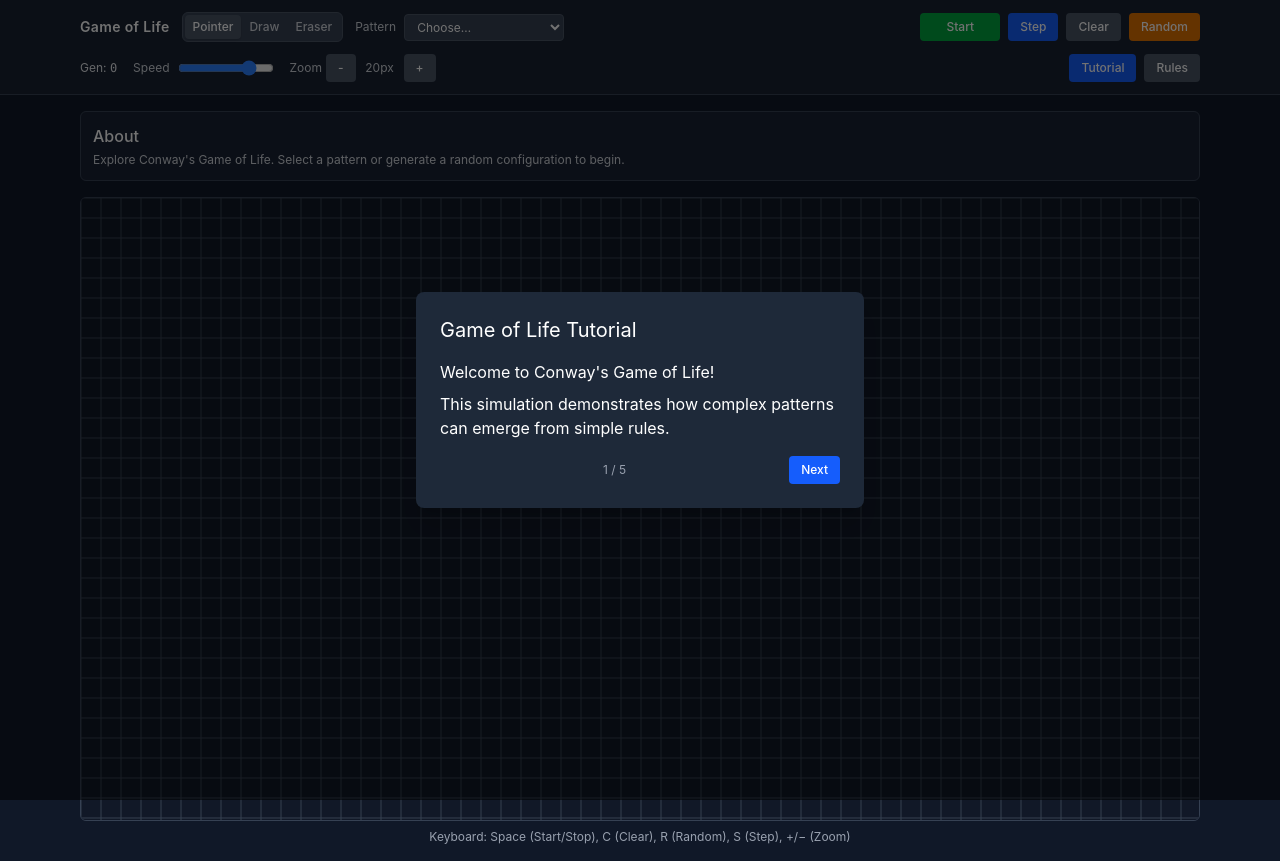
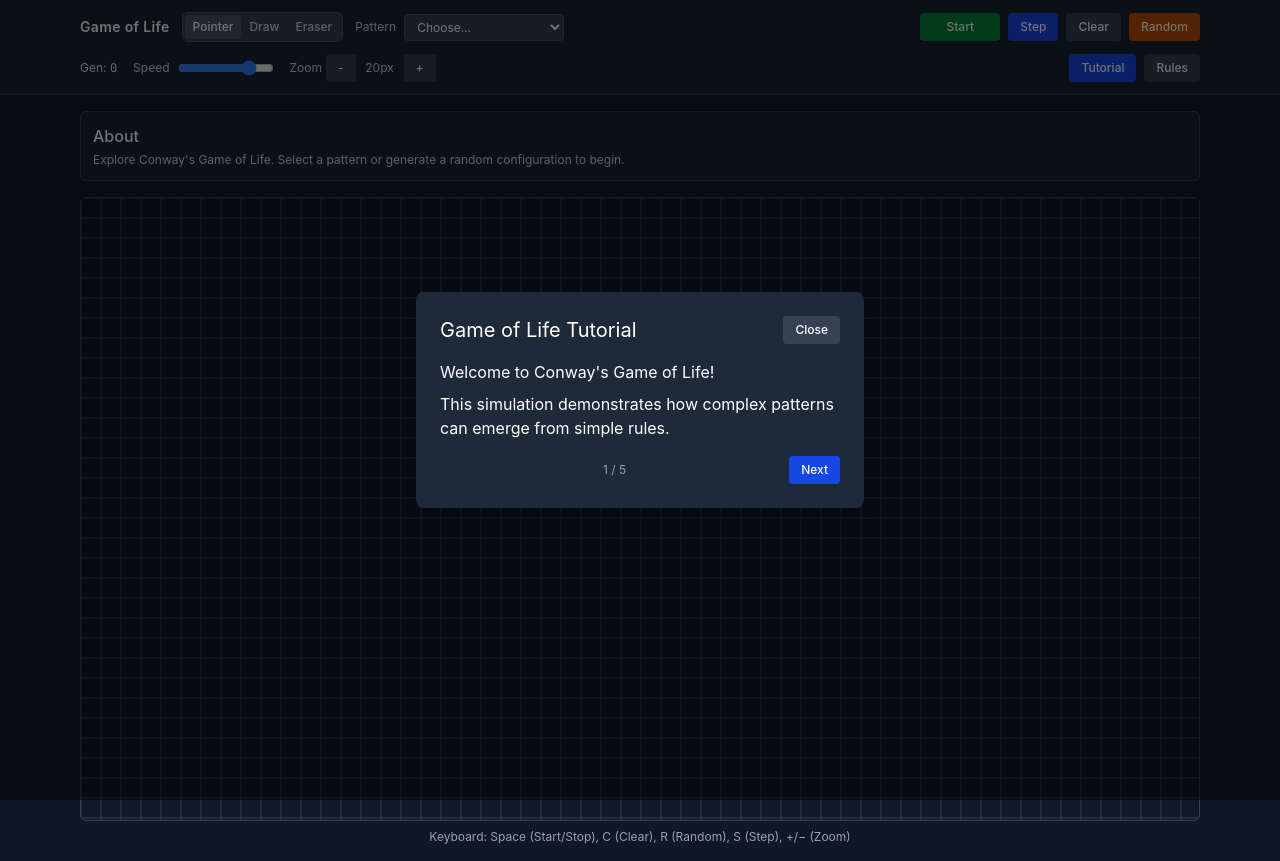
Before and after one commit to brown2020/gameoflife, a Next.js app: page / in a window 1280 px wide. Both pictures are taken after a click on the button "Tutorial". Built offline with nearby package versions, Linux system fonts and the light colour scheme.

Commit message:
fix(a11y): modal close, landmarks, contrast, stable grid ref
Add dialog Close control, h1/h2 landmarks, darker button
variants for WCAG contrast, and commitGrid ref sync so
simulation steps stay correct after Doctor purity fixes.

```diff
--- a/src/components/Controls.tsx
+++ b/src/components/Controls.tsx
@@ -60,9 +60,9 @@ export const Controls = memo<ControlsProps>(
             {/* Row 1: Brand/Pattern + Primary Controls */}
             <div className="flex items-center justify-between gap-3">
               <div className="flex items-center gap-3 min-w-0">
-                <div className="text-sm font-semibold tracking-wide text-white">
+                <h1 className="text-sm font-semibold tracking-wide text-white">
                   Game of Life
-                </div>
+                </h1>
 
                 {/* Tool Selection */}
                 <div className="flex items-center bg-gray-700 rounded-md p-0.5 border border-gray-600">
--- a/src/components/InfoPanel.tsx
+++ b/src/components/InfoPanel.tsx
@@ -15,12 +15,12 @@ export const InfoPanel = memo<InfoPanelProps>(({ activeLabel }) => {
     : DEFAULT_INFO_TEXT;
 
   return (
-    <div className="mx-auto max-w-6xl px-4">
+    <aside className="mx-auto max-w-6xl px-4" aria-label="Pattern information">
       <div className="bg-gray-800/70 border border-gray-700 p-3 rounded-md mt-4">
         <h3 className="text-white text-base font-medium mb-1">{label}</h3>
         <p className="text-gray-300 text-xs">{text}</p>
       </div>
-    </div>
+    </aside>
   );
 });
 
--- a/src/components/ui/Button.tsx
+++ b/src/components/ui/Button.tsx
@@ -2,11 +2,11 @@ import React, { memo } from "react";
 
 /** Consolidated button variants for consistent styling */
 const variants = {
-  primary: "bg-green-600 hover:bg-green-500",
-  secondary: "bg-gray-600 hover:bg-gray-500",
-  danger: "bg-red-500 hover:bg-red-400",
-  accent: "bg-amber-600 hover:bg-amber-500",
-  info: "bg-blue-600 hover:bg-blue-500",
+  primary: "bg-green-700 hover:bg-green-600",
+  secondary: "bg-gray-700 hover:bg-gray-600",
+  danger: "bg-red-700 hover:bg-red-600",
+  accent: "bg-amber-700 hover:bg-amber-600",
+  info: "bg-blue-700 hover:bg-blue-600",
 } as const;
 
 type ButtonVariant = keyof typeof variants;
--- a/src/components/ui/Modal.tsx
+++ b/src/components/ui/Modal.tsx
@@ -1,4 +1,5 @@
 import React, { memo, useEffect, useCallback, useRef } from "react";
+import { Button } from "./Button";
 
 interface ModalProps {
   children: React.ReactNode;
@@ -40,13 +41,24 @@ export const Modal = memo<ModalProps>(({ children, title, onClose }) => {
       <button
         type="button"
         className="absolute inset-0 bg-black/50 cursor-default"
-        aria-label="Close dialog"
+        aria-label="Dismiss dialog backdrop"
+        tabIndex={-1}
         onClick={onClose}
       />
-      <div className="relative z-10 bg-gray-800 p-6 rounded-lg max-w-md text-white shadow-xl">
-        <h2 id="modal-title" className="text-white text-xl mb-4">
-          {title}
-        </h2>
+      <div className="relative z-10 bg-gray-800 p-6 rounded-lg max-w-md text-white shadow-xl pointer-events-auto">
+        <div className="mb-4 flex items-start justify-between gap-3">
+          <h2 id="modal-title" className="text-white text-xl">
+            {title}
+          </h2>
+          <Button
+            type="button"
+            onClick={onClose}
+            variant="secondary"
+            aria-label="Close dialog"
+          >
+            Close
+          </Button>
+        </div>
         {children}
       </div>
     </dialog>
--- a/src/hooks/useGameOfLife.ts
+++ b/src/hooks/useGameOfLife.ts
@@ -1,4 +1,10 @@
-import { useState, useEffect, useCallback, useRef } from "react";
+import {
+  useState,
+  useEffect,
+  useLayoutEffect,
+  useCallback,
+  useRef,
+} from "react";
 import { patterns } from "@/utils/patterns";
 import { Grid, CellState } from "@/types/game";
 import {
@@ -19,6 +25,12 @@ export const useGameOfLife = () => {
   const [grid, setGrid] = useState<Grid>(() =>
     createEmptyGrid(GRID.DEFAULT_ROWS, GRID.DEFAULT_COLS)
   );
+  const gridRef = useRef<Grid | null>(null);
+
+  useLayoutEffect(() => {
+    gridRef.current = grid;
+  }, [grid]);
+
   const [isRunning, setIsRunning] = useState(false);
   const [generation, setGeneration] = useState(0);
   const [speed, setSpeed] = useState<number>(SPEED.DEFAULT);
@@ -29,42 +41,43 @@ export const useGameOfLife = () => {
   const [activeLabel, setActiveLabel] = useState<string | null>(null);
 
   const containerRef = useRef<HTMLDivElement>(null);
-  const gridRef = useRef(grid);
 
-  useEffect(() => {
-    gridRef.current = grid;
-  }, [grid]);
+  const commitGrid = useCallback((next: Grid) => {
+    gridRef.current = next;
+    setGrid(next);
+  }, []);
 
-  /** Run one step of the simulation (pure compute, then state writes). */
   const runSimulation = useCallback(() => {
-    const result = stepSimulation(gridRef.current, numRows, numCols);
+    const current = gridRef.current;
+    if (!current) return;
+    const result = stepSimulation(current, numRows, numCols);
     if (result.shouldStop) {
       setIsRunning(false);
     }
     if (!result.changed) {
       return;
     }
-    setGrid(result.grid);
+    commitGrid(result.grid);
     setGeneration((prev) => prev + 1);
-  }, [numRows, numCols]);
+  }, [numRows, numCols, commitGrid]);
 
   const clearGrid = useCallback(() => {
-    setGrid(createEmptyGrid(numRows, numCols));
+    commitGrid(createEmptyGrid(numRows, numCols));
     setIsRunning(false);
     setGeneration(0);
     setSelectedPattern(null);
     setActiveLabel(null);
-  }, [numRows, numCols]);
+  }, [numRows, numCols, commitGrid]);
 
   const generateRandomGrid = useCallback(() => {
     const newGrid = createEmptyGrid(numRows, numCols).map((row) =>
       row.map(() => (Math.random() > 1 - RANDOM_DENSITY ? 1 : 0) as CellState)
     );
-    setGrid(newGrid);
+    commitGrid(newGrid);
     setGeneration(0);
     setSelectedPattern(null);
     setActiveLabel("Random");
-  }, [numRows, numCols]);
+  }, [numRows, numCols, commitGrid]);
 
   const setPattern = useCallback(
     (patternName: string) => {
@@ -78,31 +91,31 @@ export const useGameOfLife = () => {
         }
       }
 
-      setGrid(newGrid);
+      commitGrid(newGrid);
       setIsRunning(false);
       setSelectedPattern(patternName);
       setActiveLabel(patternName);
       setGeneration(0);
     },
-    [numRows, numCols]
+    [numRows, numCols, commitGrid]
   );
 
   const toggleCell = useCallback(
     (i: number, j: number) => {
-      if (isInBounds(i, j, numRows, numCols)) {
-        setGrid((prev) => toggleCellUtil(prev, i, j));
-      }
+      const current = gridRef.current;
+      if (!current || !isInBounds(i, j, numRows, numCols)) return;
+      commitGrid(toggleCellUtil(current, i, j));
     },
-    [numRows, numCols]
+    [numRows, numCols, commitGrid]
   );
 
   const setCell = useCallback(
     (i: number, j: number, value: CellState) => {
-      if (isInBounds(i, j, numRows, numCols)) {
-        setGrid((prev) => updateCell(prev, i, j, value));
-      }
+      const current = gridRef.current;
+      if (!current || !isInBounds(i, j, numRows, numCols)) return;
+      commitGrid(updateCell(current, i, j, value));
     },
-    [numRows, numCols]
+    [numRows, numCols, commitGrid]
   );
 
   const handleZoom = useCallback((zoomIn: boolean) => {
@@ -116,7 +129,8 @@ export const useGameOfLife = () => {
 
   const resizeGridToContainer = useCallback(() => {
     const container = containerRef.current;
-    if (!container) return;
+    const current = gridRef.current;
+    if (!container || !current) return;
 
     const { width, height } = container.getBoundingClientRect();
     const nextCols = Math.max(GRID.MIN_DIMENSION, Math.ceil(width / cellSize));
@@ -126,8 +140,8 @@ export const useGameOfLife = () => {
 
     setNumCols(nextCols);
     setNumRows(nextRows);
-    setGrid((prev) => resizeGrid(prev, nextRows, nextCols));
-  }, [cellSize, numCols, numRows]);
+    commitGrid(resizeGrid(current, nextRows, nextCols));
+  }, [cellSize, numCols, numRows, commitGrid]);
 
   useEffect(() => {
     if (!isRunning) return;
```
